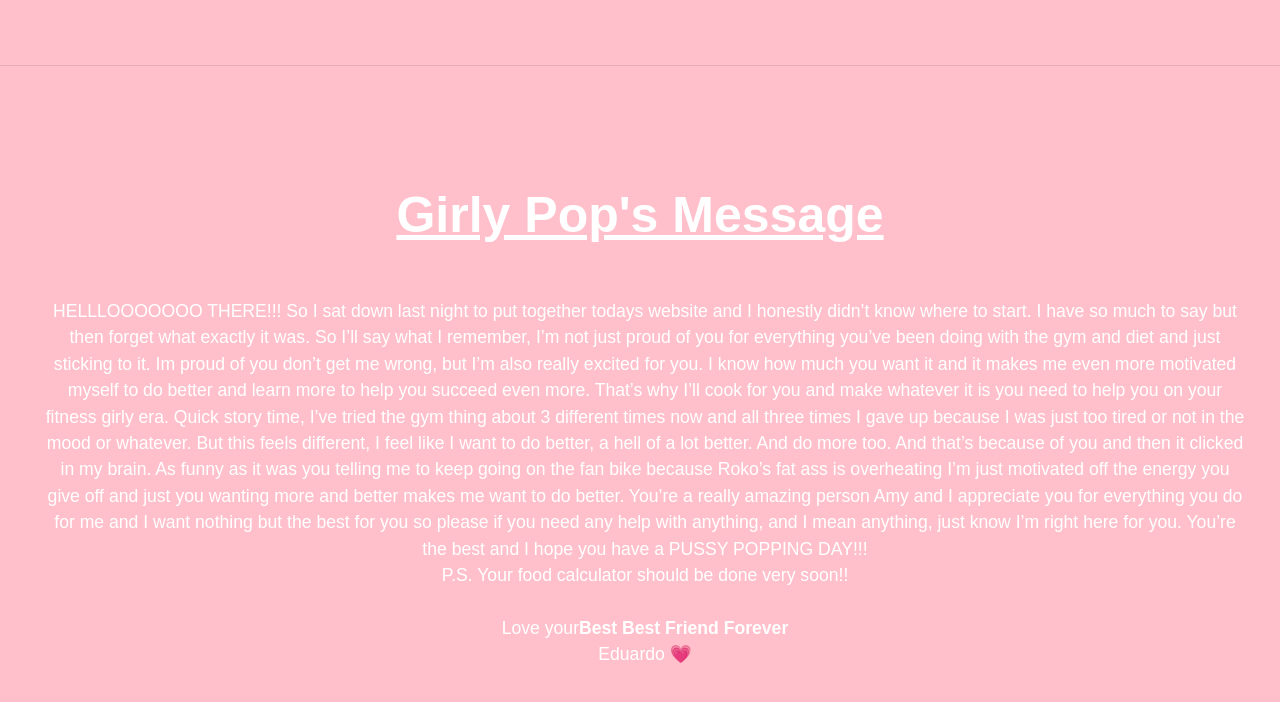
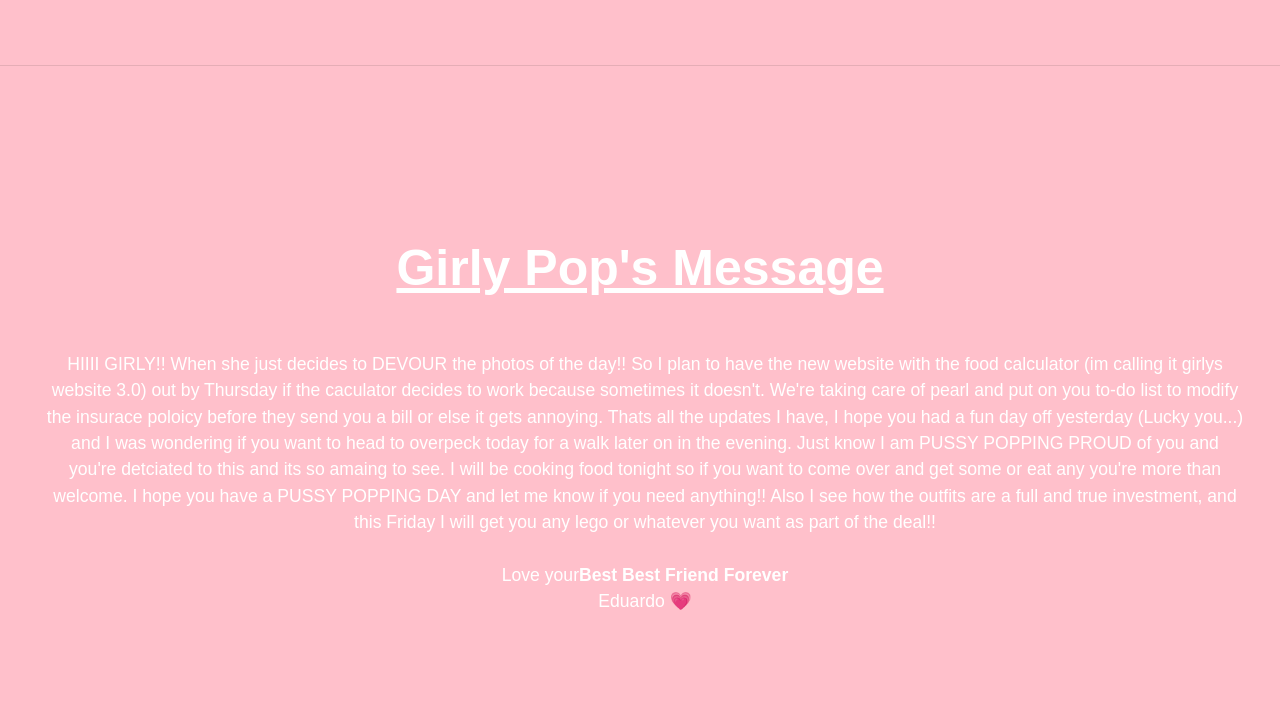
Before and after one commit to Ewynman/Giving, a plain HTML site: page index.html in a window 1280 px wide. Shown: the part 815-1517 px from the top of the page. Drawn offline with nearby package versions, Linux system fonts and the light colour scheme.

Commit message:
Automated commit

```diff
--- a/index.html
+++ b/index.html
@@ -92,31 +92,22 @@
               <p
                 style="width: 100%; font-size: 2.2vh; color: white; margin: 5px"
               >
-                HELLLOOOOOOO THERE!!! So I sat down last night to put together todays
-                website and I honestly didn’t know where to start. I have so
-                much to say but then forget what exactly it was. So I’ll say
-                what I remember, I’m not just proud of you for everything you’ve
-                been doing with the gym and diet and just sticking to it. Im
-                proud of you don’t get me wrong, but I’m also really excited for
-                you. I know how much you want it and it makes me even more
-                motivated myself to do better and learn more to help you succeed
-                even more. That’s why I’ll cook for you and make whatever it is
-                you need to help you on your fitness girly era. Quick story
-                time, I’ve tried the gym thing about 3 different times now and
-                all three times I gave up because I was just too tired or not in
-                the mood or whatever. But this feels different, I feel like I
-                want to do better, a hell of a lot better. And do more too. And
-                that’s because of you and then it clicked in my brain. As funny
-                as it was you telling me to keep going on the fan bike because
-                Roko’s fat ass is overheating I’m just motivated off the energy
-                you give off and just you wanting more and better makes me want
-                to do better. You’re a really amazing person Amy and I
-                appreciate you for everything you do for me and I want nothing
-                but the best for you so please if you need any help with
-                anything, and I mean anything, just know I’m right here for you.
-                You’re the best and I hope you have a PUSSY POPPING DAY!!!
-                <br />
-                P.S. Your food calculator should be done very soon!!
+                HIIII GIRLY!! When she just decides to DEVOUR the photos of the
+                day!! So I plan to have the new website with the food calculator
+                (im calling it girlys website 3.0) out by Thursday if the
+                caculator decides to work because sometimes it doesn't. We're
+                taking care of pearl and put on you to-do list to modify the
+                insurace poloicy before they send you a bill or else it gets
+                annoying. Thats all the updates I have, I hope you had a fun day
+                off yesterday (Lucky you...) and I was wondering if you want to
+                head to overpeck today for a walk later on in the evening. Just
+                know I am PUSSY POPPING PROUD of you and you're detciated to
+                this and its so amaing to see. I will be cooking food tonight so
+                if you want to come over and get some or eat any you're more
+                than welcome. I hope you have a PUSSY POPPING DAY and let me
+                know if you need anything!! Also I see how the outfits are a
+                full and true investment, and this Friday I will get you any
+                lego or whatever you want as part of the deal!!
                 <br />
                 <br />Love your<strong>Best Best Friend Forever</strong> <br />
                 Eduardo 💗
```
Also changed, not shown: Files/Pic.jpeg.
